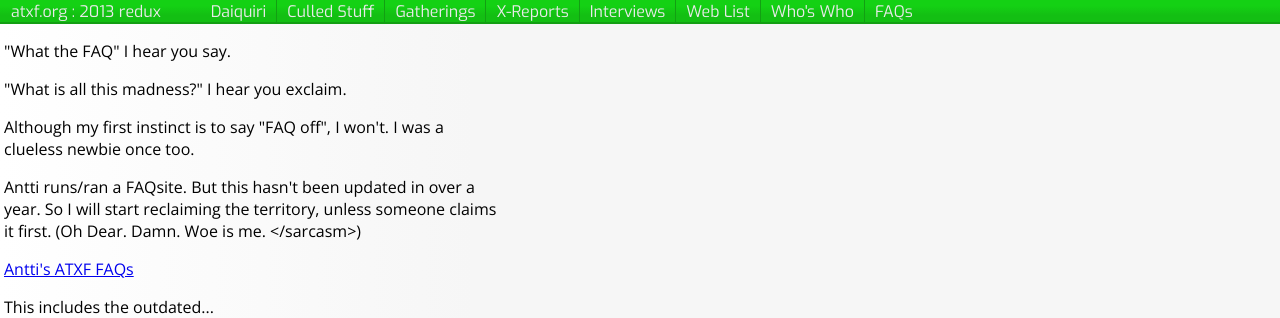
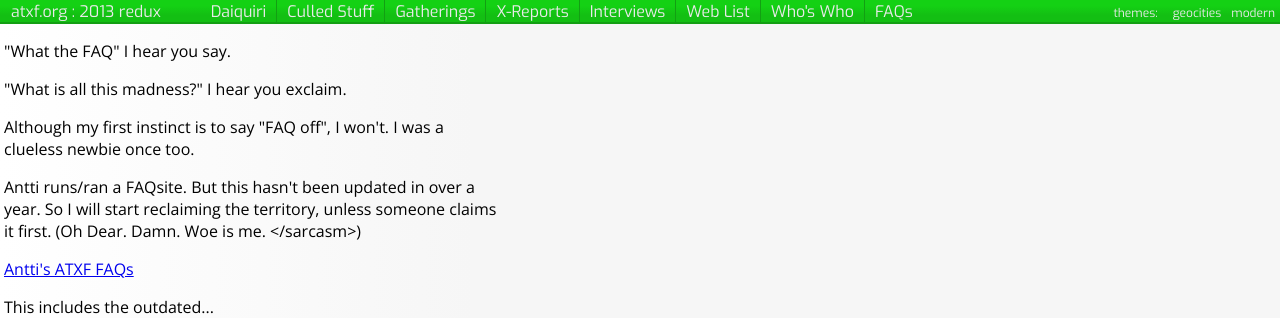
Before and after one commit to merlinc/atxf.org, a Node server app: page /faqs in a window 1280 px wide. Shown: the top 318 px of the page. Run offline with Node 20, Linux system fonts and the light colour scheme; some libraries are stand-ins or nearby versions.

Commit message:
Can now switch between modern and geocities styles and have it persist.

```diff
--- a/app.js
+++ b/app.js
@@ -6,7 +6,9 @@
 var express = require('express')
   , routes = require('./routes')
   , http = require('http')
-  , path = require('path');
+  , path = require('path')
+  , url = require('url');
+//  , params = require('./params');
 
 var app = express();
 
@@ -27,8 +29,33 @@ app.configure(function(){
 
 app.configure('development', function(){
   app.use(express.errorHandler());
-  app.set('view options', { debug: true })
+  app.set('view options', { debug: true });
 });
+
+// Applying theme
+app.all('*', function(req, res, next) {
+
+    var url_parts = url.parse(req.url, true);
+    var query = url_parts.query;
+
+    var newTheme = '';
+
+    if(query.theme) {
+      newTheme = query.theme;
+    } else if(req.cookies && req.cookies.theme) {
+      newTheme = req.cookies.theme;
+    }
+
+    if('geocities,modern'.indexOf(newTheme) == -1) {
+      newTheme = 'modern';
+    }
+
+    if(!res.locals) { res.locals = {};}
+
+    res.locals.theme = newTheme;
+    res.cookie('theme', newTheme);
+    next();
+  });
 
 app.get('/', routes.index);
 app.get('/daiquiri', routes.daiquiri);
--- a/public/stylesheets/style.css
+++ b/public/stylesheets/style.css
@@ -1,8 +1,30 @@
-body {
-  padding: 50px;
-  font: 14px "Lucida Grande", Helvetica, Arial, sans-serif;
+#themeSwitcher {
+  position: absolute;
+  top: 0;
+  right: 0;
 }
 
-a {
-  color: #00B7FF;
+#themeSwitcher ul:before {
+  color: #eaeaea;
+  font-family: 'Exo', sans-serif;
+  content: 'themes:';
+  padding-right: 10px;
+  font-size: 12px;
 }
+
+#themeSwitcher ul {
+  display: inline;
+}
+
+#themeSwitcher ul li {
+  display: inline;
+  padding: 5px;
+}
+
+#themeSwitcher ul li a {
+  color: #eaeaea;
+  text-decoration: none;
+  font-family: 'Exo', sans-serif;
+  text-transform: lowercase;
+  font-size: 12px;
+}
--- a/views/layout.jade
+++ b/views/layout.jade
@@ -2,6 +2,7 @@ doctype 5
 html
   head
     title= title
+    link(rel='stylesheet', href='/stylesheets/style.css')
     if('geocities' == theme)
       link(rel='stylesheet', href='/stylesheets/geocities.css')
     else
@@ -9,9 +10,13 @@ html
   body
     include navigation
     block content
-    if('geocities' != theme)
-      script(src='http://code.jquery.com/jquery-2.0.3.js')
-      script
-        $(document).ready(function() {
-          $('#site').appendTo("body")
+    script(src='http://code.jquery.com/jquery-2.0.3.js')
+    script.
+      $(document).ready(function() {
+        jQuery('<div id="themeSwitcher"><ul id="theme"><li><a href="?theme=geocities">Geocities</a></li><li><a href="?theme=modern">Modern</a></li></ul></div>', {
+            }).appendTo('body');
+
+      if('geocities' != theme)
+        $('#site').appendTo("body")
+
         });
```
Also changed, not shown: public/stylesheets/geocities.css (+16 -0 lines).
